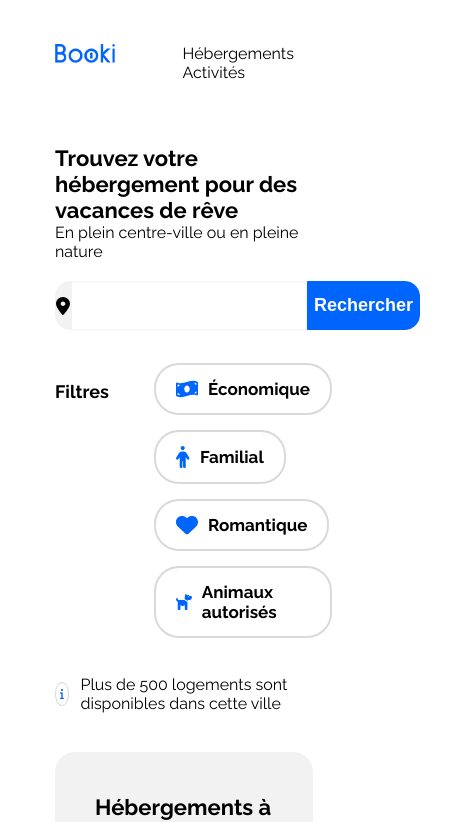
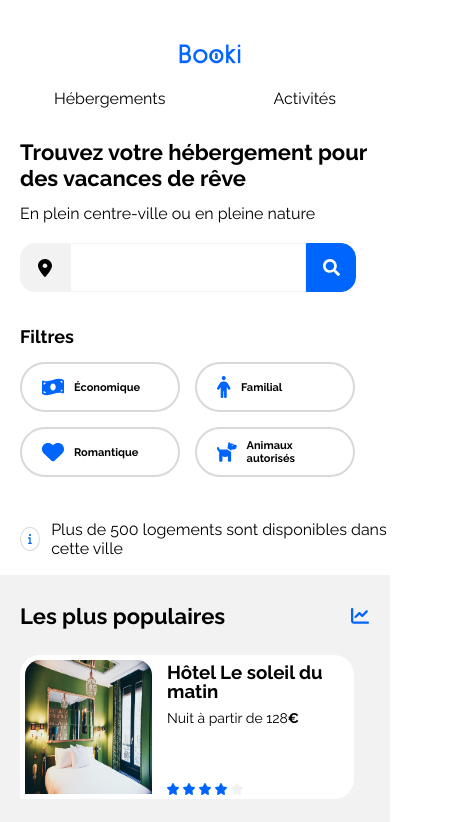
Before and after one commit to BartzCyril/Booki, a plain HTML site: page index.html in a window 390 px wide. Shown: the top 822 px of the page, 466 px wide, since content can reach past the window. Drawn offline with Linux system fonts and the light colour scheme.

Commit message:
ajout de la partie mobile, reste à corriger un problème de hauteur et de largeur pour les card-items

```diff
--- a/index.html
+++ b/index.html
@@ -30,6 +30,11 @@
                     </div>
                     <input type="text" name="city" id="form-city">
                     <button id="form-button-search">Rechercher</button>
+                    <div class="form-div-search">
+                        <svg width="17" height="17" viewBox="0 0 17 17" fill="none" xmlns="http://www.w3.org/2000/svg">
+                            <path d="M16.7688 14.6976L13.4582 11.3876C13.3088 11.2382 13.1062 11.1552 12.8937 11.1552H12.3525C13.2689 9.9832 13.8135 8.50913 13.8135 6.90558C13.8135 3.09091 10.7221 0 6.90676 0C3.09144 0 0 3.09091 0 6.90558C0 10.7202 3.09144 13.8112 6.90676 13.8112C8.51058 13.8112 9.98491 13.2667 11.1571 12.3504V12.8915C11.1571 13.104 11.2401 13.3065 11.3895 13.4559L14.7001 16.7659C15.0122 17.078 15.517 17.078 15.8258 16.7659L16.7655 15.8264C17.0776 15.5143 17.0776 15.0097 16.7688 14.6976ZM6.90676 11.1552C4.55912 11.1552 2.65644 9.25613 2.65644 6.90558C2.65644 4.55834 4.5558 2.65599 6.90676 2.65599C9.25439 2.65599 11.1571 4.55502 11.1571 6.90558C11.1571 9.25281 9.25771 11.1552 6.90676 11.1552Z" fill="white"/>
+                        </svg>
+                    </div>
                 </form>
             </div>
             <div class="hebergement-filters">
--- a/style.css
+++ b/style.css
@@ -124,6 +124,17 @@ img {
     font-weight: 700;
     color: white;
     left: 286px;
+}
+
+.form-div-search {
+    justify-content: center;
+    align-items: center;
+    width: 50px;
+    height: 49px;
+    background: #0065FC;
+    border: 1px solid #0065FC;
+    border-radius: 0px 15px 15px 0px;
+    display: none;
 }
 
 .hebergement-filters {
@@ -443,3 +454,127 @@ img {
 .main-footer-items-links a:hover {
     text-decoration: underline;
 }
+
+@media only screen and (max-width: 768px) {
+    #main {
+        padding: 0;
+    }
+    .header-main {
+        position: relative;
+    }
+    .header-main-nav {
+        display: block;
+    }
+    .logo {
+        position: absolute;
+        top: 50%;
+        left: calc(50% + 15.27px);
+        transform: translate(-50%, -50%);
+    }
+    .header-main-nav-item {
+        display: flex;
+        justify-content: space-around;
+        align-items: center;
+    }
+    .header-main-nav-item a {
+        margin-left: 0;
+        margin-top: 89px;
+    }
+    .header-main-nav-item a:hover {
+        position: initial;
+    }
+    .header-main-nav-item a:hover::before {
+        top: 129px;
+        right: 0;
+        left: 0;
+        width: 50vw;
+    }
+    .header-main-nav-item a:nth-child(2):hover::before {
+        left: auto;
+    }
+    .hebergement {
+        margin-top: 31px;
+    }
+    .hebergement-search span {
+        display: block;
+        margin-top: 13px;
+    }
+    .hebergement-search {
+        padding-left: 20px;
+        padding-right: 22px;
+    }
+    #form-button-search {
+        display: none;
+    }
+    .form-div-search {
+        display: flex;
+    }
+    .hebergement-filters {
+        margin-top: 34px;
+        display: block;
+        padding-left: 20px;
+        padding-right: 20px;
+    }
+    .hebergement-filters-parent-elements {
+        margin-top: 15px;
+        column-gap: 15px;
+    }
+    .hebergement-filters-items {
+        margin-left: 0px;
+        width: 160px;
+        height: 50px;
+    }
+    .hebergement-filters-items p {
+        font-size: 11px;
+    }
+    .information {
+        padding-left: 20px;
+        margin-top: 43px;
+    }
+    .hebergement-city {
+        margin-top: 17px;
+        flex-direction: column-reverse;
+    }
+    .card-hebergement-city-popular {
+        margin-top: 0;
+        padding: 28px 21px 47px 20px;
+        border-radius: 0;
+        width: 100vw;
+    }
+    .card-hebergement-city-popular-items {
+        width: 334px;
+        height: 144px;
+    }
+    .card-hebergement-city-popular-items img {
+        width: 137px;
+        height: 144px;
+    }
+    .card-hebergement-city {
+        background-color: white;
+    }
+    .card-hebergement-city-items {
+        width: 335px;
+        height: 199px;
+    }
+    .section-activity {
+        padding-left: 20px;
+        padding-right: 20px;
+    }
+    .card-activity-items {
+        width: 334px;
+        height: 190px;
+    }
+    .card-activity-items-img {
+        width: 334px;
+        height: 134px;
+    }
+    .card-activity-items-city p {
+        padding-top: 15%;
+    }
+    .main-footer {
+        flex-direction: column;
+        height: auto;
+        padding: 45px 154px 61px 30px;
+        row-gap: 40px;
+    }
+}
```
